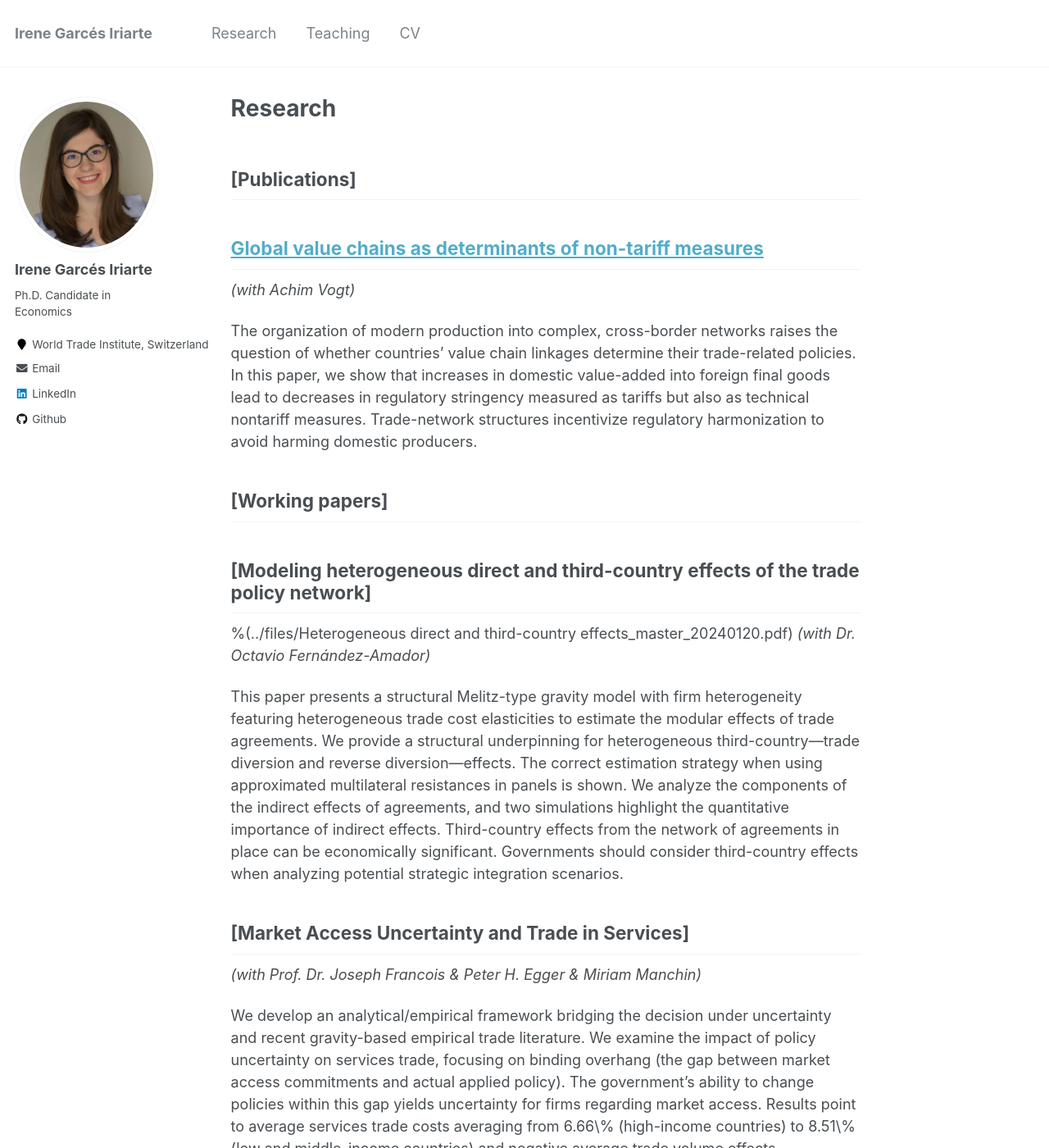
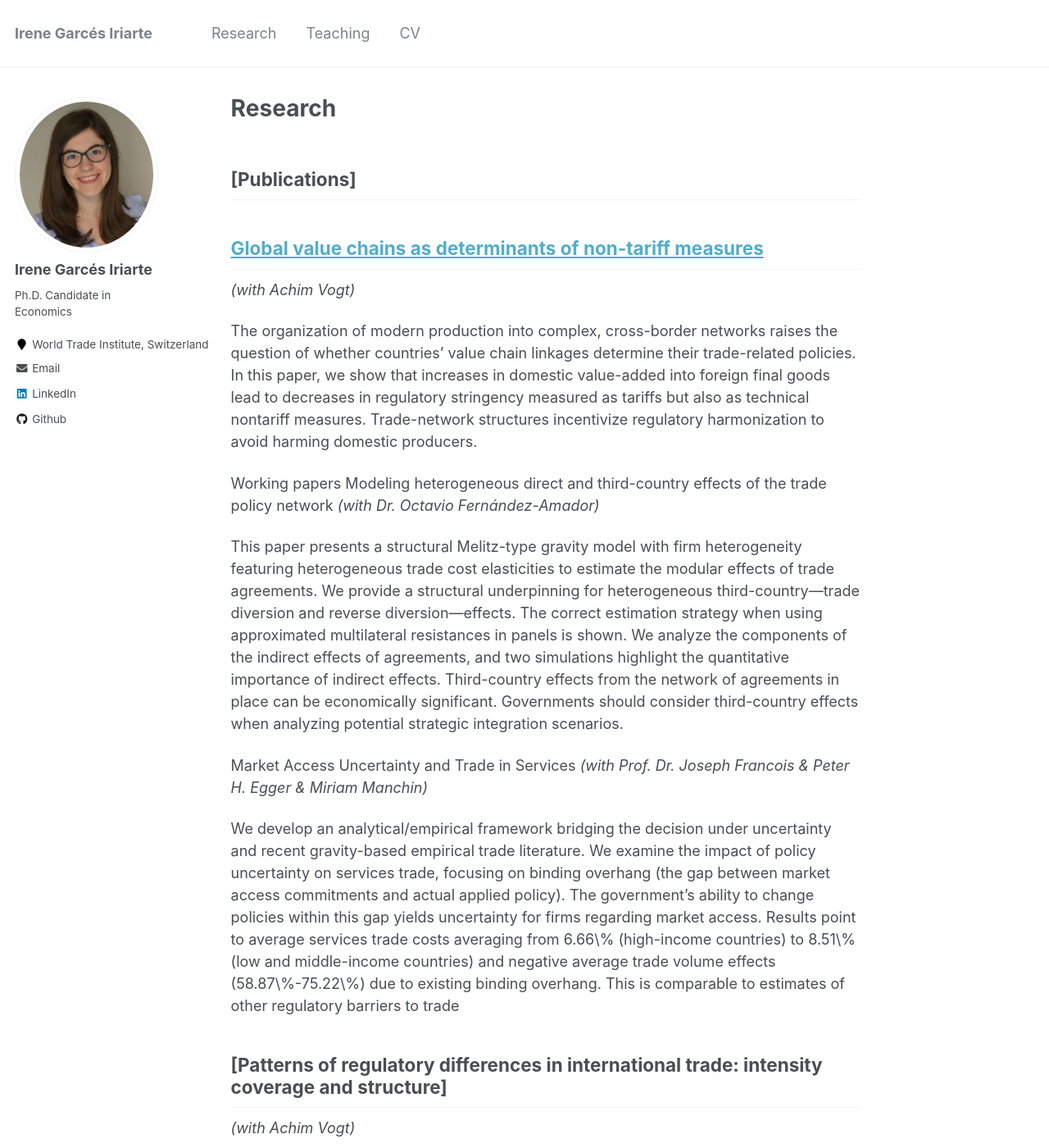
Before and after one commit to IreneGarces/irenegarces.github.io, a Jekyll site: the page built from _pages/research.md, in a window 1280 px wide and 1400 px high. Shown: the whole window at 82% size. Built offline with Jekyll 4.4.1, drawn with Linux system fonts in a browser that asks for light colours.

Commit message:
Update research.md

```diff
--- a/_pages/research.md
+++ b/_pages/research.md
@@ -23,9 +23,8 @@ The organization of modern production into complex, cross-border networks raises
 policies. In this paper, we show that increases in domestic value-added into foreign final goods lead to decreases in regulatory stringency measured as tariffs but
 also as technical nontariff measures. Trade-network structures incentivize regulatory harmonization to avoid harming domestic producers.
 
-## [Working papers]
-## [Modeling heterogeneous direct and third-country effects of the trade policy network]
-%(../files/Heterogeneous direct and third-country effects_master_20240120.pdf)
+Working papers
+Modeling heterogeneous direct and third-country effects of the trade policy network
 *(with Dr. Octavio Fernández-Amador)*
 
 This paper presents a structural Melitz-type gravity model with firm heterogeneity featuring heterogeneous trade cost elasticities to estimate the modular
@@ -34,7 +33,7 @@ The correct estimation strategy when using approximated multilateral resistances
 and two simulations highlight the quantitative importance of indirect effects. Third-country effects from the network of agreements in place can be economically
 significant. Governments should consider third-country effects when analyzing potential strategic integration scenarios.
 
-## [Market Access Uncertainty and Trade in Services]
+Market Access Uncertainty and Trade in Services
 *(with Prof. Dr. Joseph Francois & Peter H. Egger & Miriam Manchin)*
 
  We develop an analytical/empirical framework bridging the decision under uncertainty and recent gravity-based empirical trade literature. We examine the impact of policy uncertainty on services trade, focusing on binding overhang (the gap between market access commitments and actual applied policy). The government's ability to change policies within this gap yields uncertainty for firms regarding market access. Results point to average services trade costs averaging from 6.66\% (high-income countries) to 8.51\% (low and middle-income countries) and negative average trade volume effects (58.87\%-75.22\%) due to existing binding overhang.  This is comparable to estimates of other regulatory barriers to trade
```
